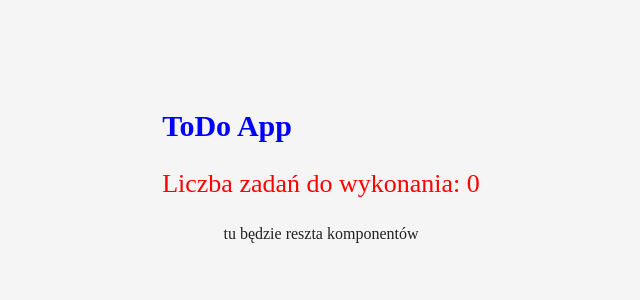
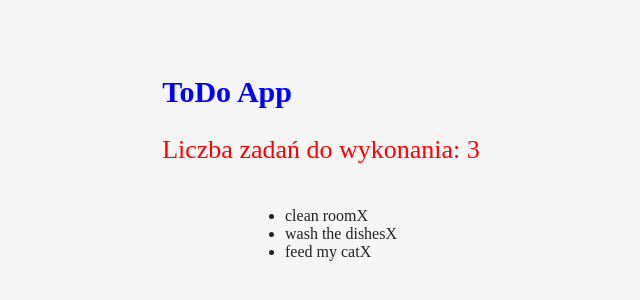
Before and after one commit to ArturKaluza/16-react-webpack-todo, a React app: page / in a window 1280 px wide. Shown: the part 242-542 px from the top of the page, without its empty margins (327-967 px from the left). Built offline with nearby package versions, Linux system fonts and the light colour scheme.

Commit message:
Add remove functionality

```diff
--- a/src/components/TodoList.js
+++ b/src/components/TodoList.js
@@ -0,0 +1,25 @@
+const React = require('react');
+import uuid from 'uuid';
+
+class TodoList extends React.Component {
+    removeTodo(e) {
+    console.log('hey');
+      let id = e.target.closest('li').getAttribute('data-id');
+
+    const remainder = this.state.data.filter(todo => todo.id !== id);
+    this.setState({data: remainder});
+    console.log(this.state.data);
+  }
+
+  render() {
+    return (
+      <div className="todoList">
+        <ul>
+          {this.props.array.map(task => <li key={task.id} data-id={task.id}>{task.text}<span onClick={this.props.remLi}>X</span></li>)}
+        </ul>
+      </div>
+    )
+  };
+}
+
+export default TodoList;
--- a/src/containers/App.js
+++ b/src/containers/App.js
@@ -2,12 +2,25 @@ import React from 'react';
 import uuid from 'uuid';
 import style from './App.css';
 import Title from './../components/Title.js';
+import TodoList from './../components/TodoList.js';
 
 class App extends React.Component {
   constructor(props) {
     super(props);
+    this.removeTodo = this.removeTodo.bind(this);
+
+
     this.state = {
-      data: []
+      data: [{
+        id: 1,
+        text: 'clean room'
+        }, {
+        id: 2,
+        text: 'wash the dishes'
+        }, {
+        id: 3,
+        text: 'feed my cat'
+        }]
     };
   }
 
@@ -20,16 +33,19 @@ class App extends React.Component {
     this.setState({data});
   }
 
-  removeTodo(id) {
-    const remainder = this.state.data.filter(todo => todo.id !== id);
+  removeTodo(e) {
+    let id = e.target.closest('li').getAttribute('data-id');
+    console.log(id);
+    const remainder = this.state.data.filter(todo => todo.id.toString() !== id);
     this.setState({data: remainder});
+    console.log(this.state.data);
   }
 
   render() {
     return (
       <div className={style.TodoApp}>
         <Title number={this.state.data.length}/>
-        tu będzie reszta komponentów
+        <TodoList array={this.state.data} remLi={this.removeTodo} />
       </div>
     );
   }
```
Also changed, not shown: 1 other file (tests, documents, lock files or other folders).
